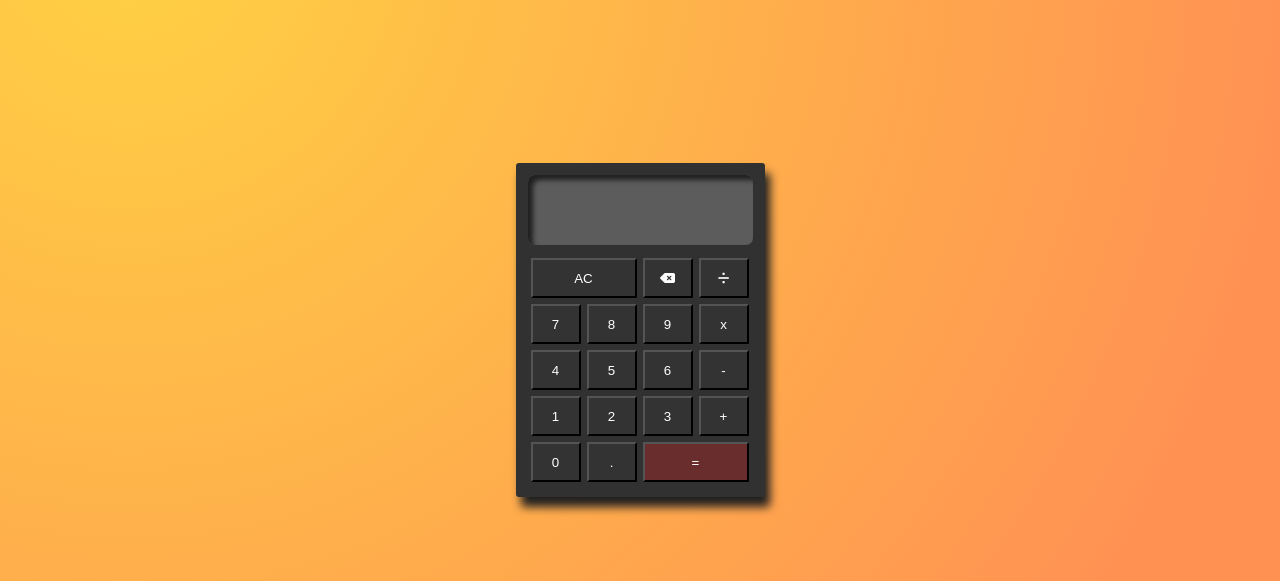
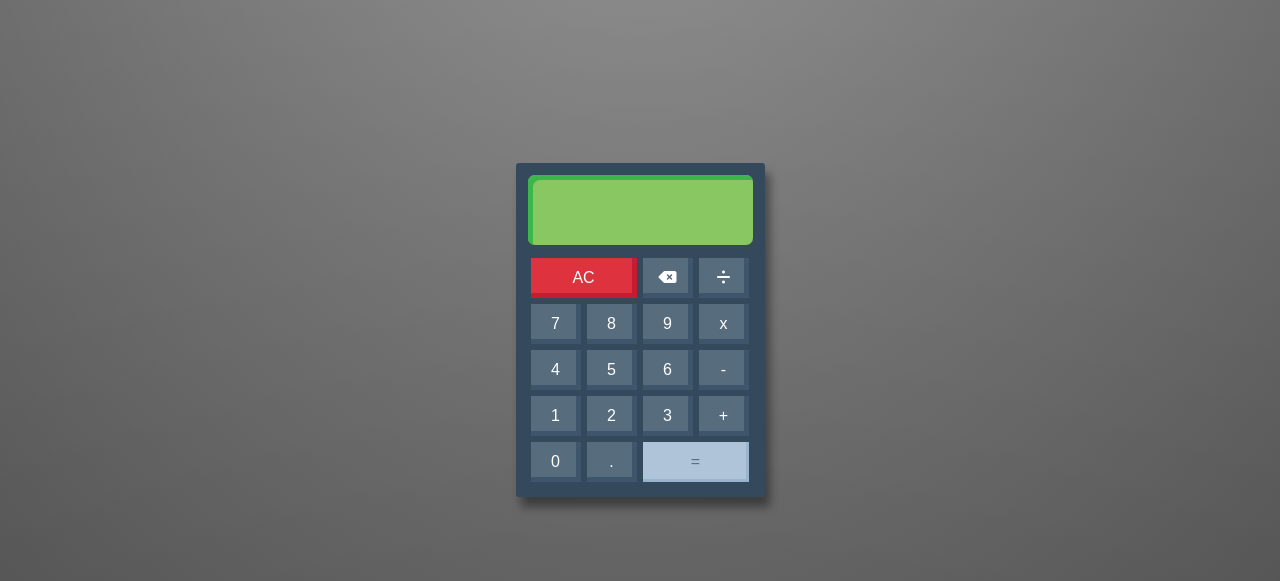
Before and after one commit to Kayki7/Calculadora, a plain HTML site: page index.html in a window 1280 px wide. Shown: the part 219-800 px from the top of the page. Drawn offline with Linux system fonts and the light colour scheme.

Commit message:
Atualização de Design

```diff
--- a/index.html
+++ b/index.html
@@ -23,7 +23,7 @@
 
             <table>
                 <tr>
-                    <td><button class="btn ac" style="width: 106px;" onclick="clean()">AC</button></td>
+                    <td><button id="btnac" class="btn ac" style="width: 106px;" onclick="clean()">AC</button></td>
                     <td><button class="btn neg" onclick="backspace()"><i class="fa-solid fa-delete-left"></i></button></td>
                     <td><button class="btn ope" onclick="insert('/')"><i class="fa-solid fa-divide"></i></button></td>
                 </tr>
--- a/style.css
+++ b/style.css
@@ -11,16 +11,15 @@
 }
 
 :root{
-    --corcalc: #313131;
-    --corbtn: #333334;
+    --corcalc: #35495C;
+    --corbtn: #576D7E;
 }
 
 body,html{
     height: 100%;
     width: 100%;
-    background-image: radial-gradient( circle farthest-corner at 10% 20%,  rgba(255,209,67,1) 0%, rgba(255,145,83,1) 90% );
-
-
+    background: linear-gradient(to bottom, rgba(255,255,255,0.15) 0%, rgba(0,0,0,0.15) 100%), radial-gradient(at top center, rgba(255,255,255,0.40) 0%, rgba(0,0,0,0.40) 120%) #989898;
+    background-blend-mode: multiply,multiply;
     display: flex;
     align-items: center;
     justify-content: space-around;
@@ -37,13 +36,13 @@ h1{
     border-radius: 3px;
     padding: 12px;
     background-color: var(--corcalc);
-    box-shadow: 5px 10px 10px rgb(32, 32, 32);
+    box-shadow: 5px 10px 10px rgba(0, 0, 0, 0.411);
 }
 
 .result{
     height: 60px;
-    background-color: rgb(92, 92, 92);
-    box-shadow: inset 5px 5px 5px rgb(32, 32, 32);
+    background-color: #89C763;
+    box-shadow: inset 5px 5px #3CB54A;
     border-radius: 7px;
     margin-bottom: 10px;
     text-align: right;
@@ -52,7 +51,7 @@ h1{
     padding: 5px;
     font-family: Digital;
     font-size: 30pt;
-    color: rgb(255, 255, 255);
+    color: #0E9347;
 }
 
 table td{
@@ -60,23 +59,39 @@ table td{
 }
 
 .btn{
+    border: none;
+    box-shadow: inset -5px -5px #3F556B;
     cursor: pointer;
     margin: 3px;
     width: 50px;
     height: 40px;
     background-color: var(--corbtn);
     color: rgb(255, 255, 255);
+    font-size: 12pt;
 }
 .btn:hover{
-    background-color: #616161;
+    background-color: #263441;
+    box-shadow: inset -5px -5px #2b3a49;
+}
+
+#btnac{
+    background-color: #DE333F;
+    box-shadow: inset -5px -5px #C61C31;
+}
+
+#btnac:hover{
+    background-color: #99242c;
+    box-shadow: inset -5px -5px #79111d;
 }
 
 #btnigual{
-    background-color: rgb(105, 45, 45);
+    background-color: #B0C4D9;
+    box-shadow: inset -3px -3px #99B5CD;
+    color: #5d6e7e;
 }
 
 #btnigual:hover{
-    background-color: rgb(75, 27, 27);
+    background-color: #8c9cad;
 }
 
 @media screen and (max-width: 500px) {
```
Also changed, not shown: images/icon.png.
